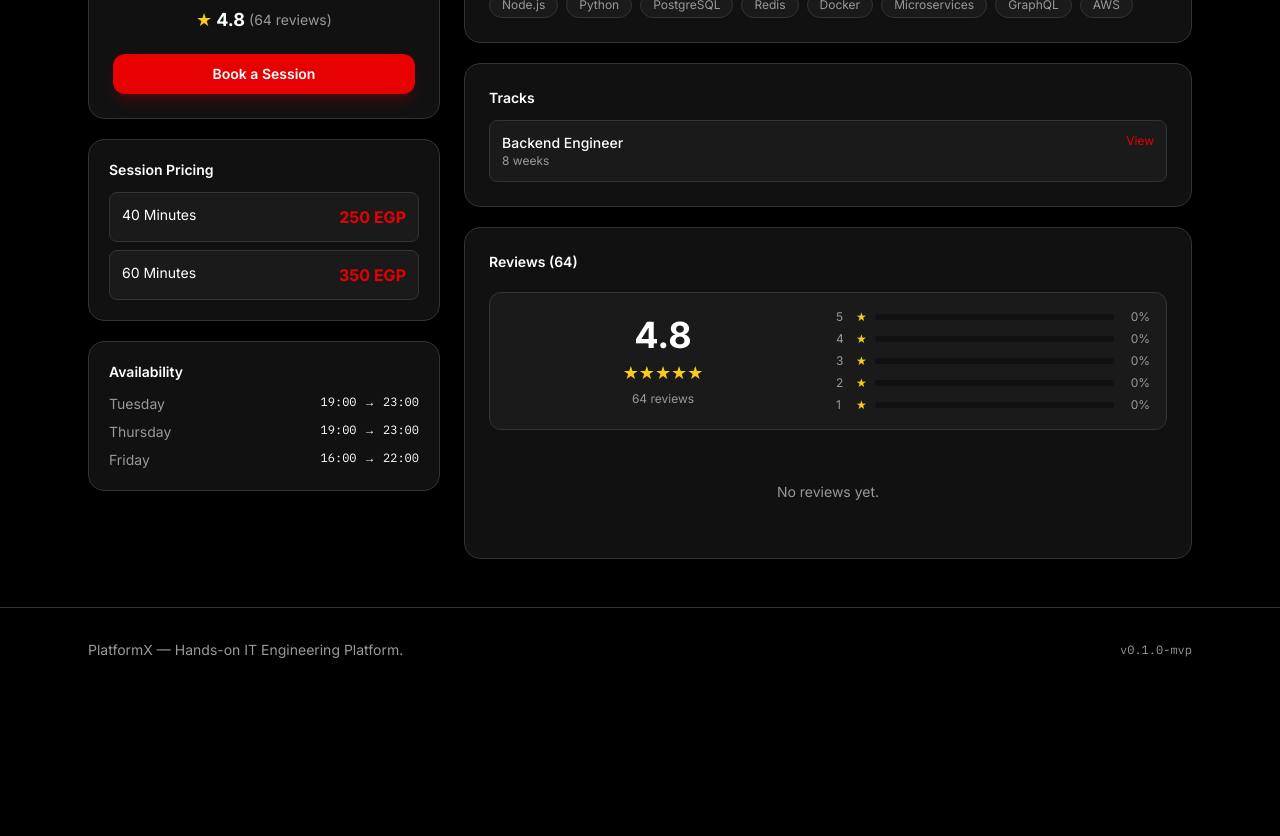
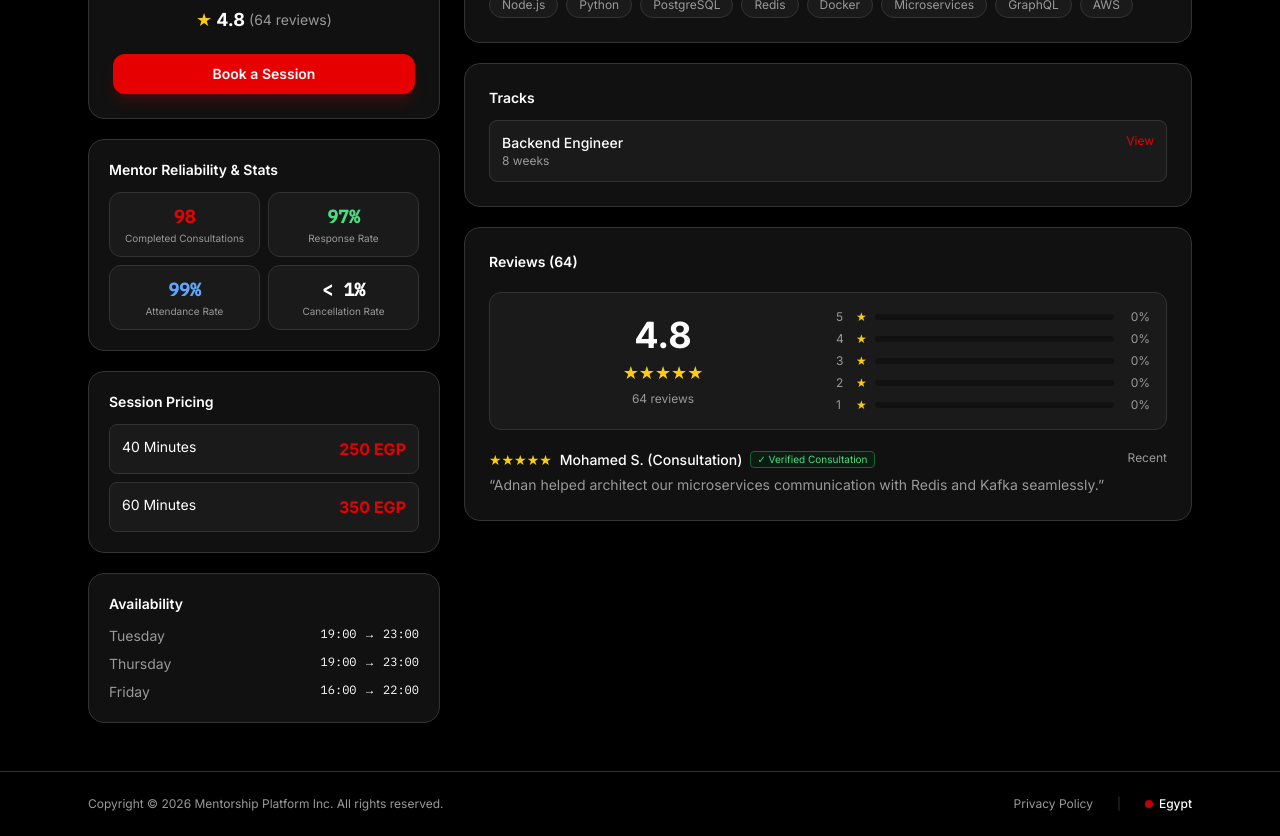
Before and after one commit to Uliwazeer/myportal, a Next.js app in the folder platformx/: page /mentors/adnan in a window 1280 px wide. Shown: the part 360-1196 px from the top of the page. Before the commit the page ends 1052 px from the top, so only its background shows below. Built offline with nearby package versions, Linux system fonts and the light colour scheme.

Commit message:
feat: update branding to Mentorship Platform, horizontal footer with Egypt and Privacy Policy, display mentor consultations count, reviews, and client info

```diff
--- a/platformx/app/login/page.tsx
+++ b/platformx/app/login/page.tsx
@@ -212,7 +212,7 @@ export default function LoginPage() {
                 <path d="M12 2L2 7l10 5 10-5-10-5z"/><path d="M2 17l10 5 10-5"/><path d="M2 12l10 5 10-5"/>
               </svg>
             </span>
-            <span className="text-xl font-bold text-ink tracking-tight">PlatformX</span>
+            <span className="text-xl font-bold text-ink tracking-tight">Mentorship Platform</span>
           </Link>
         </div>
 
--- a/platformx/app/mentors/[id]/page.tsx
+++ b/platformx/app/mentors/[id]/page.tsx
@@ -76,6 +76,28 @@ export default function MentorProfilePage() {
               </div>
               <Link href={"/book?mentor=" + mentor.id} className="mt-5 w-full bg-accent text-white rounded-xl py-2.5 text-sm font-semibold hover:opacity-90 block text-center shadow-lg shadow-accent/20">Book a Session</Link>
             </motion.div>
+
+            <div className="bg-surface rounded-2xl border border-border p-5 space-y-3">
+              <h3 className="text-sm font-semibold text-ink">Mentor Reliability &amp; Stats</h3>
+              <div className="grid grid-cols-2 gap-2 text-center">
+                <div className="bg-surface2 p-2.5 rounded-xl border border-border">
+                  <p className="text-lg font-bold font-mono text-accent">{mentor.completedConsultations}</p>
+                  <p className="text-[10px] text-muted">Completed Consultations</p>
+                </div>
+                <div className="bg-surface2 p-2.5 rounded-xl border border-border">
+                  <p className="text-lg font-bold font-mono text-green-400">{mentor.responseRate}%</p>
+                  <p className="text-[10px] text-muted">Response Rate</p>
+                </div>
+                <div className="bg-surface2 p-2.5 rounded-xl border border-border">
+                  <p className="text-lg font-bold font-mono text-blue-400">{mentor.attendanceRate}%</p>
+                  <p className="text-[10px] text-muted">Attendance Rate</p>
+                </div>
+                <div className="bg-surface2 p-2.5 rounded-xl border border-border">
+                  <p className="text-lg font-bold font-mono text-ink">&lt; 1%</p>
+                  <p className="text-[10px] text-muted">Cancellation Rate</p>
+                </div>
+              </div>
+            </div>
 
             <div className="bg-surface rounded-2xl border border-border p-5">
               <h3 className="text-sm font-semibold text-ink mb-3">Session Pricing</h3>
@@ -180,19 +202,39 @@ export default function MentorProfilePage() {
                 </div>
               )}
 
-              {reviews.length === 0 ? (
+              {reviews.length === 0 && !mentor.featuredReview ? (
                 <p className="text-muted text-sm text-center py-8">No reviews yet.</p>
               ) : (
                 <div className="space-y-4">
+                  {mentor.featuredReview && reviews.length === 0 && (
+                    <div className="border-b border-border pb-4 last:border-0 last:pb-0">
+                      <div className="flex items-start justify-between gap-2">
+                        <div>
+                          <div className="flex items-center gap-2 mb-1">
+                            <span className="text-yellow-400 text-sm">{"★".repeat(mentor.featuredReview.rating)}</span>
+                            <span className="text-sm font-medium text-ink">{mentor.featuredReview.userName}</span>
+                            <span className="text-[10px] text-green-400 bg-green-950/40 border border-green-800 rounded px-1.5 py-0.2">
+                              ✓ Verified Consultation
+                            </span>
+                          </div>
+                          <p className="text-sm text-muted leading-relaxed">&ldquo;{mentor.featuredReview.comment}&rdquo;</p>
+                        </div>
+                        <span className="text-xs text-muted shrink-0">Recent</span>
+                      </div>
+                    </div>
+                  )}
                   {reviews.map(r => (
                     <div key={r.id} className="border-b border-border pb-4 last:border-0 last:pb-0">
                       <div className="flex items-start justify-between gap-2">
                         <div>
                           <div className="flex items-center gap-2 mb-1">
-                            <span className="text-yellow-400 text-sm">{"&#9733;".repeat(r.rating)}</span>
+                            <span className="text-yellow-400 text-sm">{"★".repeat(r.rating)}</span>
                             <span className="text-sm font-medium text-ink">{r.userName}</span>
+                            <span className="text-[10px] text-green-400 bg-green-950/40 border border-green-800 rounded px-1.5 py-0.2">
+                              ✓ Verified Consultation
+                            </span>
                           </div>
-                          <p className="text-sm text-muted">{r.comment}</p>
+                          <p className="text-sm text-muted leading-relaxed">{r.comment}</p>
                         </div>
                         <span className="text-xs text-muted shrink-0">{new Date(r.createdAt).toLocaleDateString()}</span>
                       </div>
--- a/platformx/app/mentors/page.tsx
+++ b/platformx/app/mentors/page.tsx
@@ -139,12 +139,15 @@ export default function MentorsPage() {
                           </span>
                         </div>
                       </div>
-                      <div className="flex items-center gap-2 mt-1.5">
+                      <div className="flex flex-wrap items-center gap-2 mt-2">
                         <span className="text-[10px] font-mono border border-border text-muted rounded px-1.5 py-0.5">
                           {m.level}
                         </span>
+                        <span className="text-[10px] font-mono bg-accent/10 text-accent border border-accent/30 rounded px-1.5 py-0.5 font-semibold">
+                          {m.completedConsultations} Consultations Completed
+                        </span>
                         <span className="text-[10px] text-muted">
-                          {m.yearsExperience}+ yrs exp
+                          {m.yearsExperience}+ yrs exp &middot; {m.responseRate}% response
                         </span>
                       </div>
                     </div>
@@ -154,6 +157,22 @@ export default function MentorsPage() {
                   <p className="text-sm text-muted leading-relaxed line-clamp-2">
                     {m.bio}
                   </p>
+
+                  {/* Featured Review & Comment */}
+                  {m.featuredReview && (
+                    <div className="bg-surface2/80 border border-border/80 rounded-xl p-3 text-xs space-y-1">
+                      <div className="flex items-center justify-between text-[11px]">
+                        <span className="text-ink font-semibold flex items-center gap-1">
+                          <span className="text-yellow-400">{"★".repeat(m.featuredReview.rating)}</span>
+                          {m.featuredReview.userName}
+                        </span>
+                        <span className="text-green-400 font-mono text-[10px] flex items-center gap-0.5">
+                          ✓ Verified
+                        </span>
+                      </div>
+                      <p className="text-muted italic">&ldquo;{m.featuredReview.comment}&rdquo;</p>
+                    </div>
+                  )}
 
                   {/* Skills */}
                   <div className="flex flex-wrap gap-1.5">
--- /dev/null
+++ b/platformx/app/privacy/page.tsx
@@ -0,0 +1,55 @@
+import Link from "next/link";
+
+export const metadata = {
+  title: "Privacy Policy — Mentorship Platform",
+  description: "Privacy Policy and terms for Mentorship Platform.",
+};
+
+export default function PrivacyPage() {
+  return (
+    <main className="min-h-screen bg-bg py-16 px-6">
+      <div className="mx-auto max-w-3xl space-y-8">
+        <div>
+          <Link
+            href="/"
+            className="text-xs text-muted hover:text-ink transition-colors mb-4 inline-block"
+          >
+            &larr; Back to Home
+          </Link>
+          <h1 className="text-3xl font-bold text-ink">Privacy Policy</h1>
+          <p className="text-xs text-muted mt-1 font-mono">Last updated: September 2026 &middot; Mentorship Platform Inc. (Egypt)</p>
+        </div>
+
+        <div className="space-y-6 text-sm text-muted leading-relaxed border-t border-border pt-6">
+          <section className="space-y-2">
+            <h2 className="text-base font-semibold text-ink">1. Information We Collect</h2>
+            <p>
+              When you register on Mentorship Platform as an Intern, Mentor, or for Consultations, we collect your name, email address, Egyptian phone number, and professional details necessary to facilitate mentorship sessions and assessments.
+            </p>
+          </section>
+
+          <section className="space-y-2">
+            <h2 className="text-base font-semibold text-ink">2. How We Use Your Information</h2>
+            <p>
+              Your data is solely used to verify your account via OTP, schedule 1-on-1 sessions, calculate progress, and notify you regarding booking status and reviews. We never sell your personal information.
+            </p>
+          </section>
+
+          <section className="space-y-2">
+            <h2 className="text-base font-semibold text-ink">3. Cancellation &amp; Refund Policy</h2>
+            <p>
+              Interns may cancel any booked session with a 100% full refund up to 12 hours prior to the scheduled start time. Cancellations requested less than 12 hours before the session are non-refundable to protect the mentor&apos;s allocated time.
+            </p>
+          </section>
+
+          <section className="space-y-2">
+            <h2 className="text-base font-semibold text-ink">4. Contact &amp; Support</h2>
+            <p>
+              For privacy inquiries, dispute resolutions, or questions regarding your bookings in Egypt and the MENA region, contact our support team directly through your dashboard.
+            </p>
+          </section>
+        </div>
+      </div>
+    </main>
+  );
+}
--- a/platformx/app/register/page.tsx
+++ b/platformx/app/register/page.tsx
@@ -1,6 +1,6 @@
 import RegisterForm from "./RegisterForm";
 
-export const metadata = { title: "Register & Book — PlatformX" };
+export const metadata = { title: "Register & Book — Mentorship Platform" };
 
 export default function RegisterPage() {
   return (
--- a/platformx/components/Footer.tsx
+++ b/platformx/components/Footer.tsx
@@ -1,9 +1,25 @@
+import Link from "next/link";
+
 export default function Footer() {
   return (
-    <footer className="border-t border-border mt-auto">
-      <div className="mx-auto flex max-w-content flex-col gap-2 px-6 py-8 text-sm text-muted md:flex-row md:items-center md:justify-between">
-        <p>PlatformX — Hands-on IT Engineering Platform.</p>
-        <p className="font-mono text-xs text-muted">v0.1.0-mvp</p>
+    <footer className="border-t border-border mt-auto bg-bg">
+      <div className="mx-auto flex max-w-content flex-wrap items-center justify-between gap-4 px-6 py-6 text-xs text-muted">
+        <p className="whitespace-nowrap">
+          Copyright &copy; 2026 Mentorship Platform Inc. All rights reserved.
+        </p>
+        <div className="flex items-center gap-6">
+          <Link
+            href="/privacy"
+            className="hover:text-ink transition-colors underline-offset-4 hover:underline"
+          >
+            Privacy Policy
+          </Link>
+          <span className="text-border">|</span>
+          <span className="flex items-center gap-1.5 text-ink font-medium">
+            <span className="inline-block w-2 h-2 rounded-full bg-accent animate-pulse" />
+            Egypt
+          </span>
+        </div>
       </div>
     </footer>
   );
--- a/platformx/components/Header.tsx
+++ b/platformx/components/Header.tsx
@@ -57,7 +57,7 @@ export default function Header() {
         <Link href="/" className="flex items-center gap-2 group shrink-0">
           <span className="h-2 w-2 rounded-full bg-accent animate-pulse group-hover:scale-150 transition-transform" />
           <span className="font-mono text-base md:text-lg font-bold tracking-tight text-ink group-hover:text-accent transition-colors">
-            MentorSite
+            Mentorship Platform
           </span>
         </Link>
 
--- a/platformx/lib/data.ts
+++ b/platformx/lib/data.ts
@@ -99,9 +99,17 @@ export type MentorData = {
   consultationPrice: number; // in EGP
   rating: number;
   reviewCount: number;
+  completedConsultations: number;
+  responseRate: number; // percentage
+  attendanceRate: number; // percentage
   availability: AvailabilitySlot[];
   initials: string;
   color: string; // tailwind accent color class for avatar bg
+  featuredReview?: {
+    userName: string;
+    comment: string;
+    rating: number;
+  };
 };
 
 export const mentors: MentorData[] = [
@@ -127,6 +135,9 @@ export const mentors: MentorData[] = [
     consultationPrice: 300,
     rating: 4.9,
     reviewCount: 87,
+    completedConsultations: 142,
+    responseRate: 99,
+    attendanceRate: 100,
     availability: [
       { day: "Monday", startTime: "18:00", endTime: "22:00" },
       { day: "Wednesday", startTime: "18:00", endTime: "22:00" },
@@ -134,6 +145,11 @@ export const mentors: MentorData[] = [
     ],
     initials: "AW",
     color: "bg-red-600",
+    featuredReview: {
+      userName: "Ahmed M. (Intern)",
+      comment: "Super in-depth Kubernetes session. Solved our production ingress issue in 40 minutes!",
+      rating: 5,
+    },
   },
   {
     id: "adnan",
@@ -157,6 +173,9 @@ export const mentors: MentorData[] = [
     consultationPrice: 250,
     rating: 4.8,
     reviewCount: 64,
+    completedConsultations: 98,
+    responseRate: 97,
+    attendanceRate: 99,
     availability: [
       { day: "Tuesday", startTime: "19:00", endTime: "23:00" },
       { day: "Thursday", startTime: "19:00", endTime: "23:00" },
@@ -164,6 +183,11 @@ export const mentors: MentorData[] = [
     ],
     initials: "AD",
     color: "bg-orange-600",
+    featuredReview: {
+      userName: "Mohamed S. (Consultation)",
+      comment: "Adnan helped architect our microservices communication with Redis and Kafka seamlessly.",
+      rating: 5,
+    },
   },
   {
     id: "yamen",
@@ -187,6 +211,9 @@ export const mentors: MentorData[] = [
     consultationPrice: 280,
     rating: 4.9,
     reviewCount: 52,
+    completedConsultations: 85,
+    responseRate: 98,
+    attendanceRate: 100,
     availability: [
       { day: "Monday", startTime: "20:00", endTime: "23:00" },
       { day: "Wednesday", startTime: "20:00", endTime: "23:00" },
@@ -194,6 +221,11 @@ export const mentors: MentorData[] = [
     ],
     initials: "YM",
     color: "bg-blue-600",
+    featuredReview: {
+      userName: "Omar K. (Intern)",
+      comment: "Outstanding mentor. Taught me realistic web vulnerability testing and reporting.",
+      rating: 5,
+    },
   },
   {
     id: "sajid",
@@ -217,12 +249,20 @@ export const mentors: MentorData[] = [
     consultationPrice: 200,
     rating: 4.7,
     reviewCount: 41,
+    completedConsultations: 63,
+    responseRate: 96,
+    attendanceRate: 98,
     availability: [
       { day: "Sunday", startTime: "14:00", endTime: "20:00" },
       { day: "Thursday", startTime: "18:00", endTime: "22:00" },
     ],
     initials: "SJ",
     color: "bg-green-600",
+    featuredReview: {
+      userName: "Karim T. (Consultation)",
+      comment: "Extremely knowledgeable in Linux performance troubleshooting and server clustering.",
+      rating: 5,
+    },
   },
 ];
 
```
Also changed, not shown: platformx/app/dashboard/consultation/page.tsx (+8 -0 lines), platformx/app/dashboard/mentor/page.tsx (+7 -2 lines).
